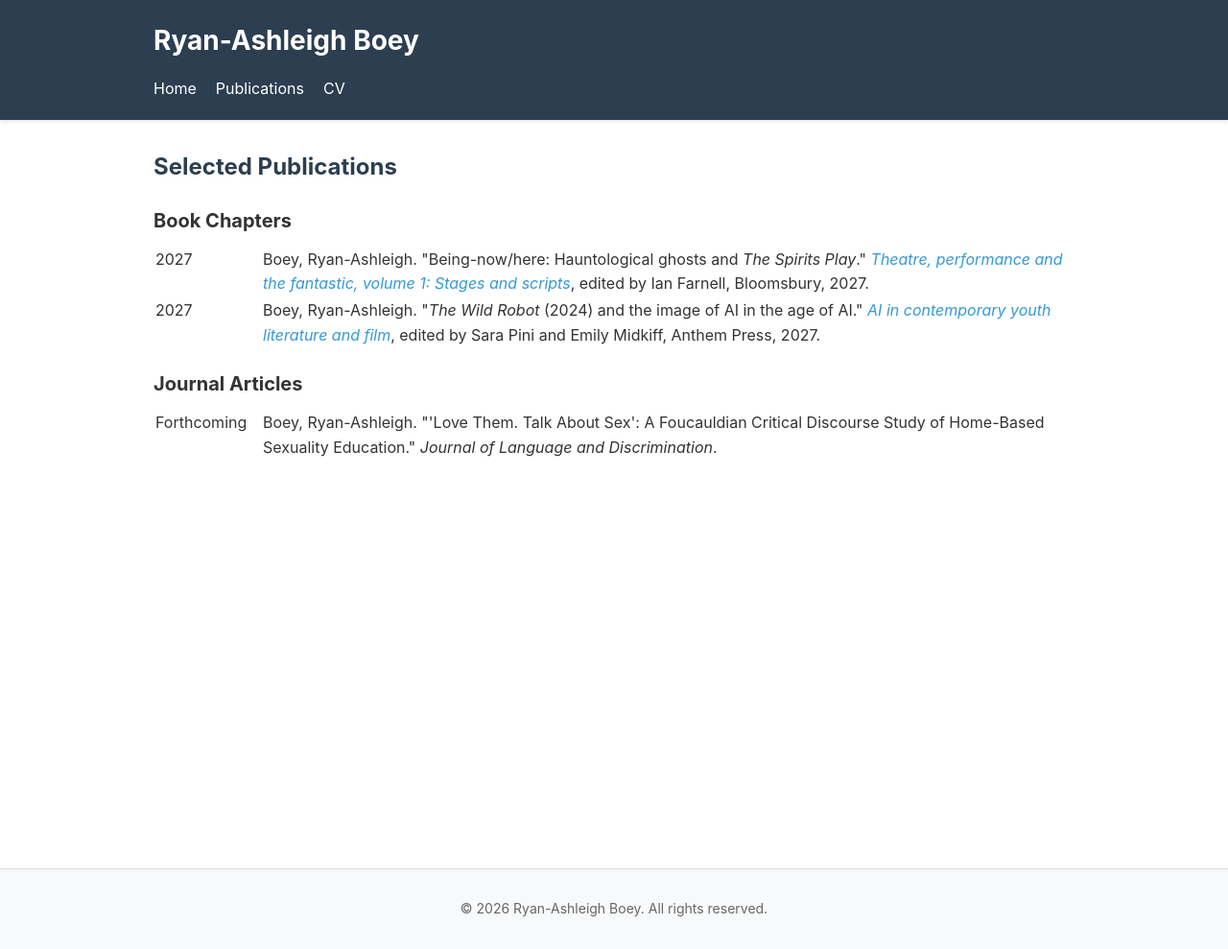
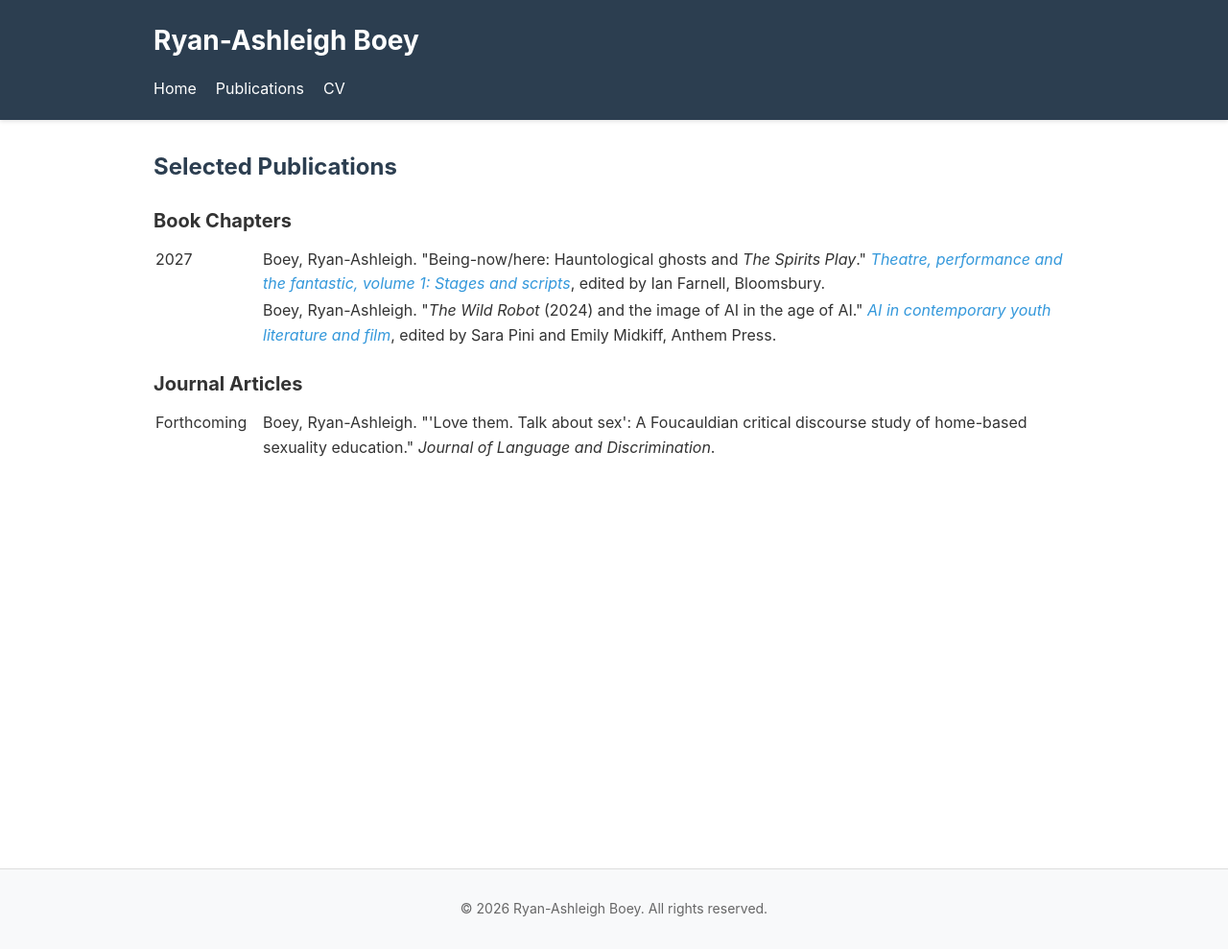
Before and after one commit to r-boey/r-boey.github.io, a Jekyll site: the page built from publications/index.md, in a window 1280 px wide. Shown: the whole page at 96% size. Built offline with Jekyll 4.4.1, drawn with Linux system fonts in a browser that asks for light colours.

Commit message:
Fix formatting and publication year in index.md

```diff
--- a/publications/index.md
+++ b/publications/index.md
@@ -15,16 +15,16 @@ title: Selected Publications
       <em>The Spirits Play</em>."
       <a href="https://www.bloomsbury.com/uk/theatre-performance-and-the-fantastic-volume-1-9781350511910/">
         <em>Theatre, performance and the fantastic, volume 1: Stages and scripts</em></a>,
-      edited by Ian Farnell, Bloomsbury, 2027.
+      edited by Ian Farnell, Bloomsbury.
     </td>
   </tr>
   <tr>
-    <td width="110" valign="top">2027</td>
+    <td width="110" valign="top"></td>
     <td valign="top">
       Boey, Ryan-Ashleigh. "<em>The Wild Robot</em> (2024) and the image of AI in the age of AI."
       <a href="https://anthempress.com/books/ai-in-contemporary-youth-literature-and-film-hb">
         <em>AI in contemporary youth literature and film</em></a>,
-      edited by Sara Pini and Emily Midkiff, Anthem Press, 2027.
+      edited by Sara Pini and Emily Midkiff, Anthem Press.
     </td>
   </tr>
 
@@ -36,8 +36,8 @@ title: Selected Publications
   <tr>
     <td width="110" valign="top">Forthcoming</td>
     <td valign="top">
-      Boey, Ryan-Ashleigh. "'Love Them. Talk About Sex': A Foucauldian
-      Critical Discourse Study of Home-Based Sexuality Education."
+      Boey, Ryan-Ashleigh. "'Love them. Talk about sex': A Foucauldian
+      critical discourse study of home-based sexuality education."
       <em>Journal of Language and Discrimination</em>.
     </td>
   </tr>
```
